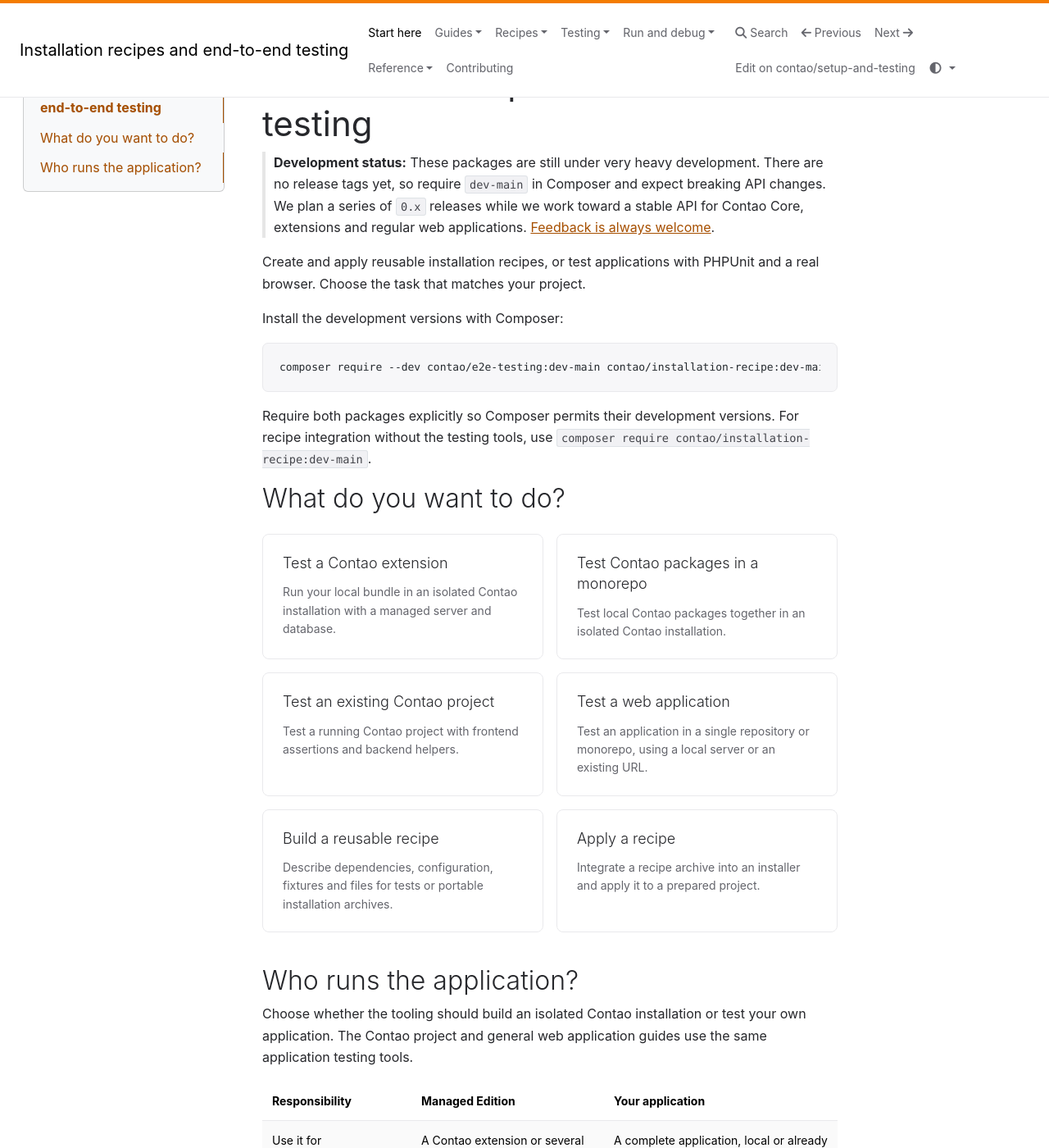
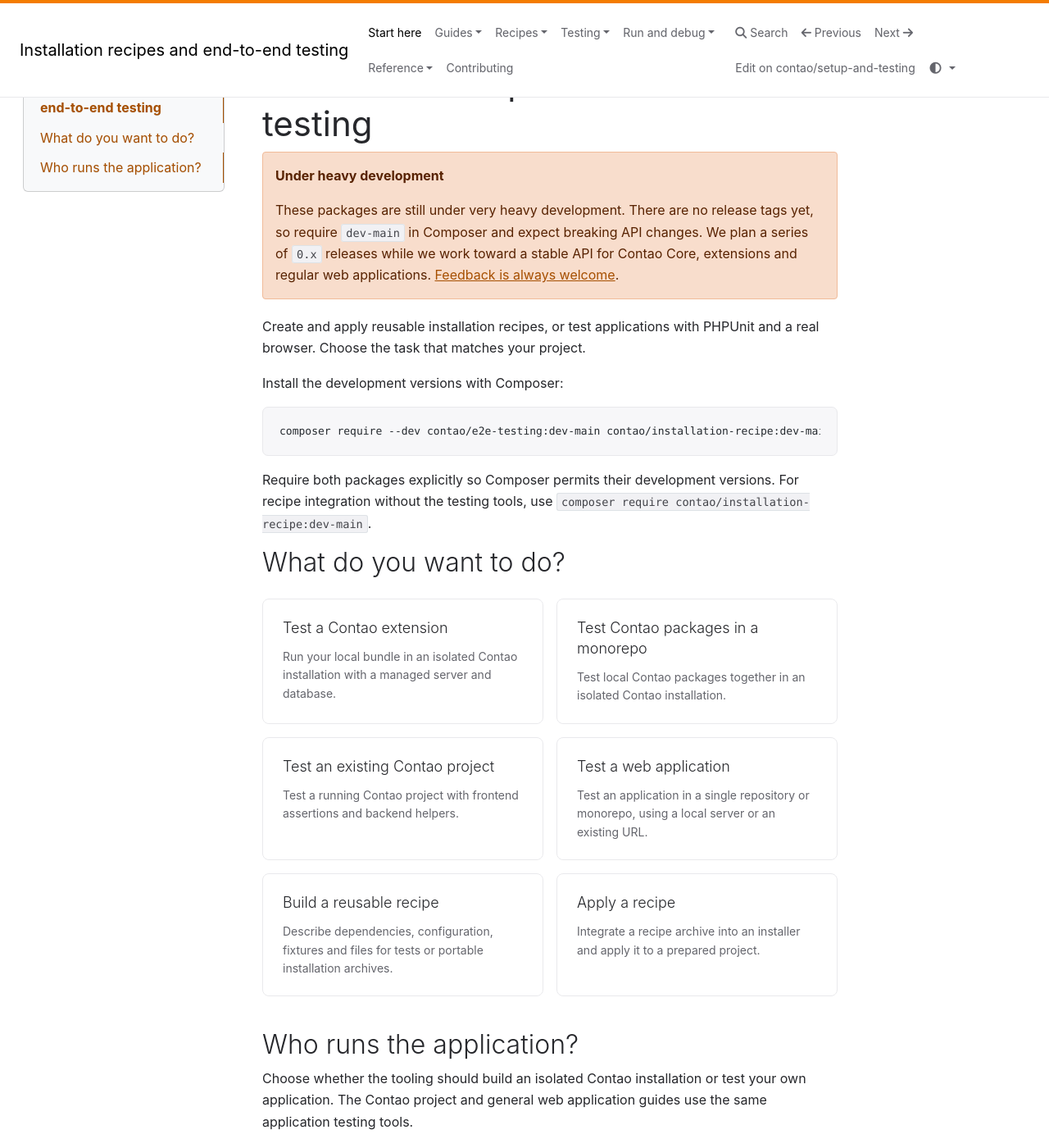
Before and after one commit to contao/setup-and-testing, an MkDocs documentation site: the page built from docs/index.md, in a window 1280 px wide and 1400 px high. Shown: the whole window at 82% size. Built offline with MkDocs 1.6.1, drawn with Linux system fonts in a browser that asks for light colours; nearby versions of some CDN libraries.

Commit message:
Style the warnings

```diff
--- a/docs/assets/contao.css
+++ b/docs/assets/contao.css
@@ -13,6 +13,9 @@
     --docs-code-background: #f1f1f4;
     --docs-code-text: #43444a;
     --docs-table-stripe: #fafafa;
+    --docs-warning-background: #fff1f0;
+    --docs-warning-border: #b42318;
+    --docs-warning-text: #7a271a;
     --docs-ink: #26272b;
     --docs-muted: #64656c;
     --docs-border: #e9e9ec;
@@ -39,6 +42,9 @@
     --docs-code-background: #2c3038;
     --docs-code-text: #e2e3e7;
     --docs-table-stripe: #202329;
+    --docs-warning-background: #381b20;
+    --docs-warning-border: #ff8a80;
+    --docs-warning-text: #ffb4ab;
     --bs-link-color: var(--contao-link);
     --bs-link-hover-color: var(--docs-link-hover);
 }
@@ -172,6 +178,25 @@ body > .container > .row > * { width: auto; padding: 0; }
 .docs-article h2 { margin: 40px 0 16px; font-size: 25px; letter-spacing: -.025em; font-weight: 650; }
 .docs-article h3 { margin: 24px 0 12px; font-size: 19px; font-weight: 650; }
 .docs-article p { margin-bottom: 18px; }
+.docs-article .admonition.warning {
+    padding: 18px 22px;
+    margin: 24px 0;
+    background: var(--docs-warning-background);
+    border: 1px solid var(--docs-warning-border);
+    border-left-width: 4px;
+    border-radius: 5px;
+    color: var(--docs-warning-text);
+}
+.docs-article .admonition.warning .admonition-title {
+    margin-bottom: 10px;
+    color: var(--docs-warning-text);
+    font-weight: 700;
+}
+.docs-article .admonition.warning p:last-child { margin-bottom: 0; }
+.docs-article .admonition.warning a {
+    color: var(--docs-warning-text);
+    text-decoration: underline;
+}
 .docs-article > h1 + p { color: var(--docs-intro); font-size: 18px; line-height: 1.7; }
 .docs-eyebrow { color: var(--docs-eyebrow); font-size: 11px; font-weight: 700; text-transform: uppercase; letter-spacing: .09em; margin-bottom: 14px; }
 .docs-page-contents { margin-top: 48px; font-size: 12px; }
--- a/docs/index.md
+++ b/docs/index.md
@@ -1,6 +1,8 @@
 # Installation recipes and end-to-end testing
 
-> **Development status:** These packages are still under very heavy development. There are no release tags yet, so require `dev-main` in Composer and expect breaking API changes. We plan a series of `0.x` releases while we work toward a stable API for Contao Core, extensions and regular web applications. [Feedback is always welcome](https://github.com/contao/setup-and-testing/issues).
+!!! warning "Under heavy development"
+
+    These packages are still under very heavy development. There are no release tags yet, so require `dev-main` in Composer and expect breaking API changes. We plan a series of `0.x` releases while we work toward a stable API for Contao Core, extensions and regular web applications. [Feedback is always welcome](https://github.com/contao/setup-and-testing/issues).
 
 Create and apply reusable installation recipes, or test applications with PHPUnit and a real browser. Choose the task that matches your project.
 
--- a/mkdocs.yml
+++ b/mkdocs.yml
@@ -24,6 +24,7 @@ extra_css:
     - assets/contao.css
 
 markdown_extensions:
+    - admonition
     - md_in_html
 
 plugins:
```
